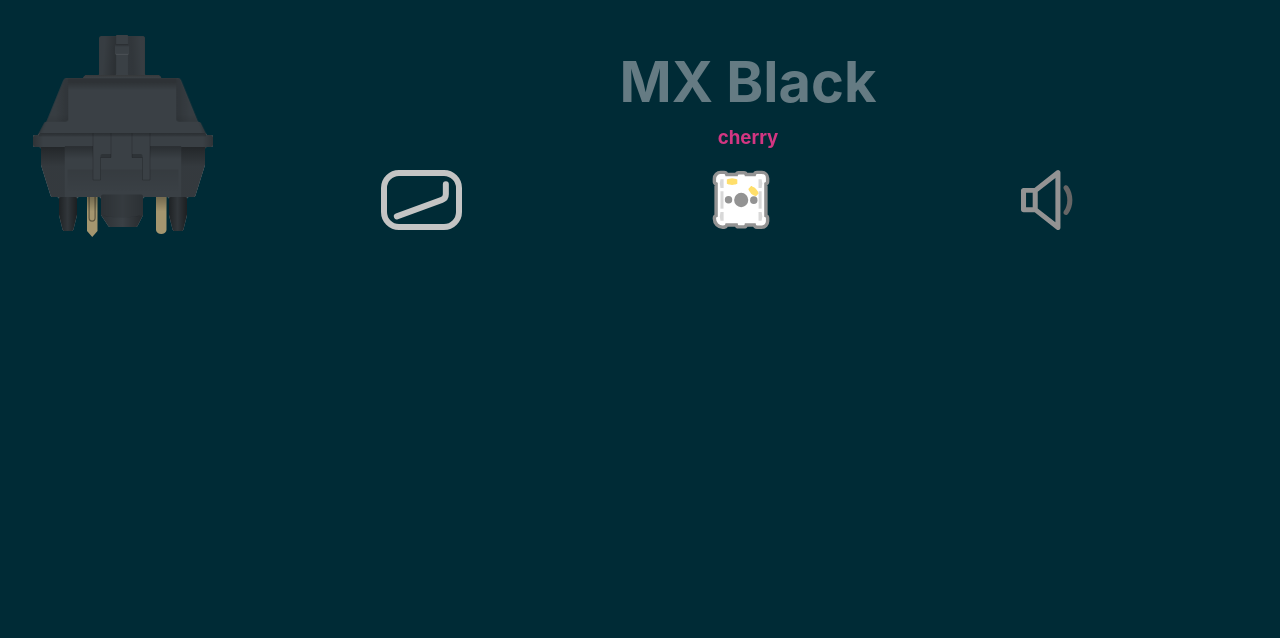
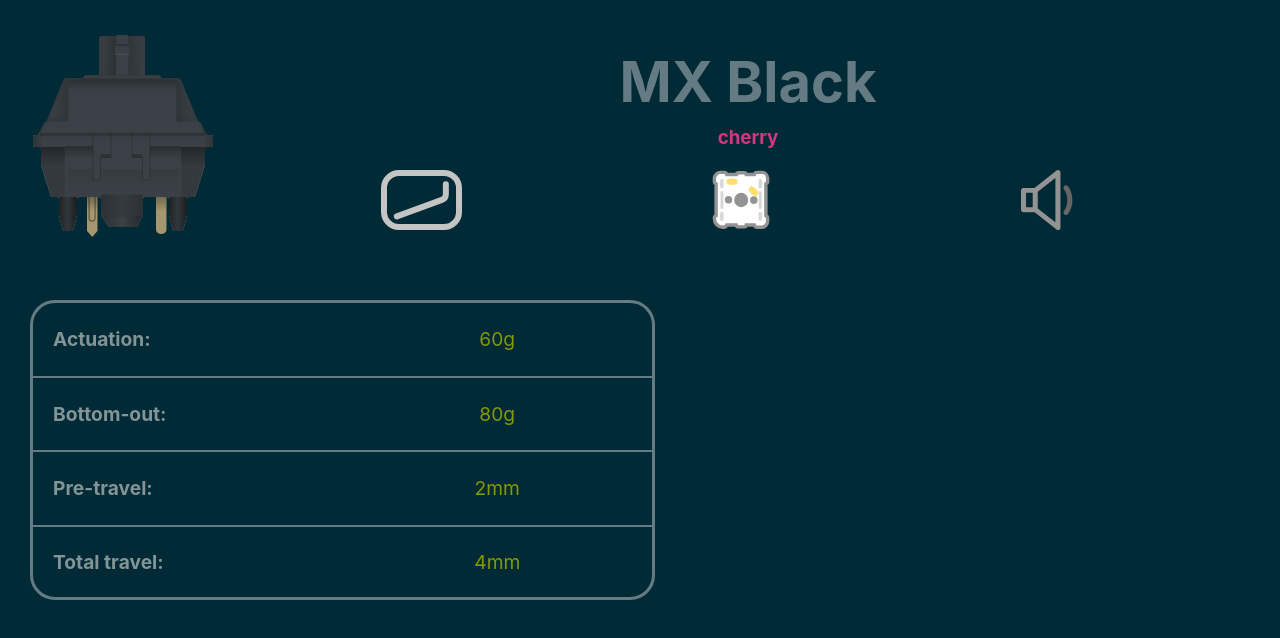
Before and after one commit to IllusiveBagel/SwitchBoard-Controller, a React (Vite) app: page / in a window 1280 px wide. Shown: the top 638 px of the page. Built offline with nearby package versions, Linux system fonts and the light colour scheme.

Commit message:
Added Data table

```diff
--- a/src/App.tsx
+++ b/src/App.tsx
@@ -12,7 +12,7 @@
 	const data = {
 		id: "0001",
 		name: "MX Black",
-		switchData: {
+		switchDesign: {
 			stemColor: "58,64,69",
 			stemType: "standard",
 			stemConstruction: "standard",
@@ -20,10 +20,20 @@
 			housingTopColor: "58,64,69",
 			housingBottomType: "standard",
 			housingBottomColor: "58,64,69",
-			mount: "Both"
+			mount: "both"
 		},
-		volume: "Normal",
-		type: "Linear",
+		switchData: {
+			actuation: 60,
+			bottomOut: 80,
+			preTravel: 2,
+			totalTravel: 4
+		},
+		spring: {
+			type: "standard",
+
+		},
+		volume: "normal",
+		type: "linear",
 		factoryLubed: false,
 		manufacturer: "cherry",
 		brand: "cherry-mx",
@@ -32,11 +42,11 @@
 
 	const Type = () => {
 		switch (data.type) {
-			case "Clicky":
+			case "clicky":
 				return <img src={Clicky} className='switchType' />
-			case "Linear":
+			case "linear":
 				return <img src={Linear} className='switchType' />
-			case "Tactile":
+			case "tactile":
 				return <img src={Tactile} className='switchType' />
 			default:
 				return <img src={Linear} className='switchType' />
@@ -44,12 +54,12 @@
 	}
 
 	const Mount = () => {
-		switch (data.switchData.mount) {
+		switch (data.switchDesign.mount) {
 			case "3":
 				return <img src={Plate} className='switchMount' />
 			case "5":
 				return <img src={PCB} className='switchMount' />
-			case "Both":
+			case "both":
 				return <img src={PCB} className='switchMount' />
 			default:
 				return <img src={PCB} className='switchMount' />
@@ -58,11 +68,11 @@
 
 	const Volume = () => {
 		switch (data.volume) {
-			case "Silent":
+			case "silent":
 				return <img src={Silent} className='switchVolume' />
-			case "Normal":
+			case "normal":
 				return <img src={Normal} className='switchVolume' />
-			case "Loud":
+			case "loud":
 				return <img src={Loud} className='switchVolume' />
 			default:
 				return <img src={Normal} className='switchVolume' />
@@ -74,14 +84,14 @@
 			<div className='header'>
 				<Switch
 					id={data.id}
-					stemColor={data.switchData.stemColor}
-					stemType={data.switchData.stemType}
-					stemConstruction={data.switchData.stemConstruction}
-					housingTopType={data.switchData.housingTopType}
-					housingTopColor={data.switchData.housingTopColor}
-					housingBottomType={data.switchData.housingBottomType}
-					housingBottomColor={data.switchData.housingBottomColor}
-					mount={data.switchData.mount}
+					stemColor={data.switchDesign.stemColor}
+					stemType={data.switchDesign.stemType}
+					stemConstruction={data.switchDesign.stemConstruction}
+					housingTopType={data.switchDesign.housingTopType}
+					housingTopColor={data.switchDesign.housingTopColor}
+					housingBottomType={data.switchDesign.housingBottomType}
+					housingBottomColor={data.switchDesign.housingBottomColor}
+					mount={data.switchDesign.mount}
 				/>
 				<div className='title'>
 					<h1 className='switchName'>{data.name}</h1>
@@ -93,6 +103,28 @@
 					</div>
 				</div>
 			</div>
+			<div className="content">
+				<table className="switchData">
+					<tbody>
+						<tr>
+							<th>Actuation:</th>
+							<td>{data.switchData.actuation}g</td>
+						</tr>
+						<tr>
+							<th>Bottom-out:</th>
+							<td>{data.switchData.bottomOut}g</td>
+						</tr>
+						<tr>
+							<th>Pre-travel:</th>
+							<td>{data.switchData.preTravel}mm</td>
+						</tr>
+						<tr>
+							<th className='last'>Total travel:</th>
+							<td className='last'>{data.switchData.totalTravel}mm</td>
+						</tr>
+					</tbody>
+				</table>
+			</div>
 		</div>
 	)
 }
--- a/src/components/Switch/Switch.tsx
+++ b/src/components/Switch/Switch.tsx
@@ -118,7 +118,7 @@
                 {mount === '5' &&
                     <HousingBottomFive housingBottomFill={housingBottomFill} />
                 }
-                {mount === 'Both' &&
+                {mount === 'both' &&
                     <HousingBottomFive housingBottomFill={housingBottomFill} />
                 }
                 {mount === '3' &&
--- a/src/index.scss
+++ b/src/index.scss
@@ -39,7 +39,7 @@
 .container {
     display: flex;
     align-items: flex-start;
-    justify-content: center;
+    flex-direction: column;
     width: 100vw;
     height: 100vh;
 }
@@ -47,14 +47,12 @@
 .header {
     display: flex;
     align-items: center;
-    width: 100%;
+    width: calc(100% - 30px);
     margin: 30px 0 0 30px;
-}
 
     .title {
         margin: 0 auto;
         width: 70%;
-}
 
         .switchName {
             font-size: 3.5rem;
@@ -76,7 +74,6 @@
             display: flex;
             align-items: center;
             justify-content: space-between;
-}
 
             .switchType {
                 height: 60px;
@@ -89,3 +86,43 @@
             .switchVolume {
                 height: 60px;
             }
+        }
+    }
+}
+
+.content {
+    width: calc(100% - 30px);
+    margin: 60px 0 0 30px;
+
+    .switchData {
+        border: 3px solid $base00;
+        border-radius: 25px;
+        width: 50%;
+        height: 300px;
+        border-spacing: 0;;
+
+        th {
+            width: 25%;
+            text-align: left;
+            padding-left: 20px;
+            border-bottom: 2px solid $base00;
+            font-size: 1.2rem;
+
+            &.last {
+                border-bottom: none;
+            }
+        }
+
+        td {
+            width: 25%;
+            text-align: center;
+            border-bottom: 2px solid $base00;
+            font-size: 1.2rem;
+            color: $green;
+
+            &.last {
+                border-bottom: none;
+            }
+        }
+    }
+}
```
Lines whose indentation alone changed are shown as unchanged.
